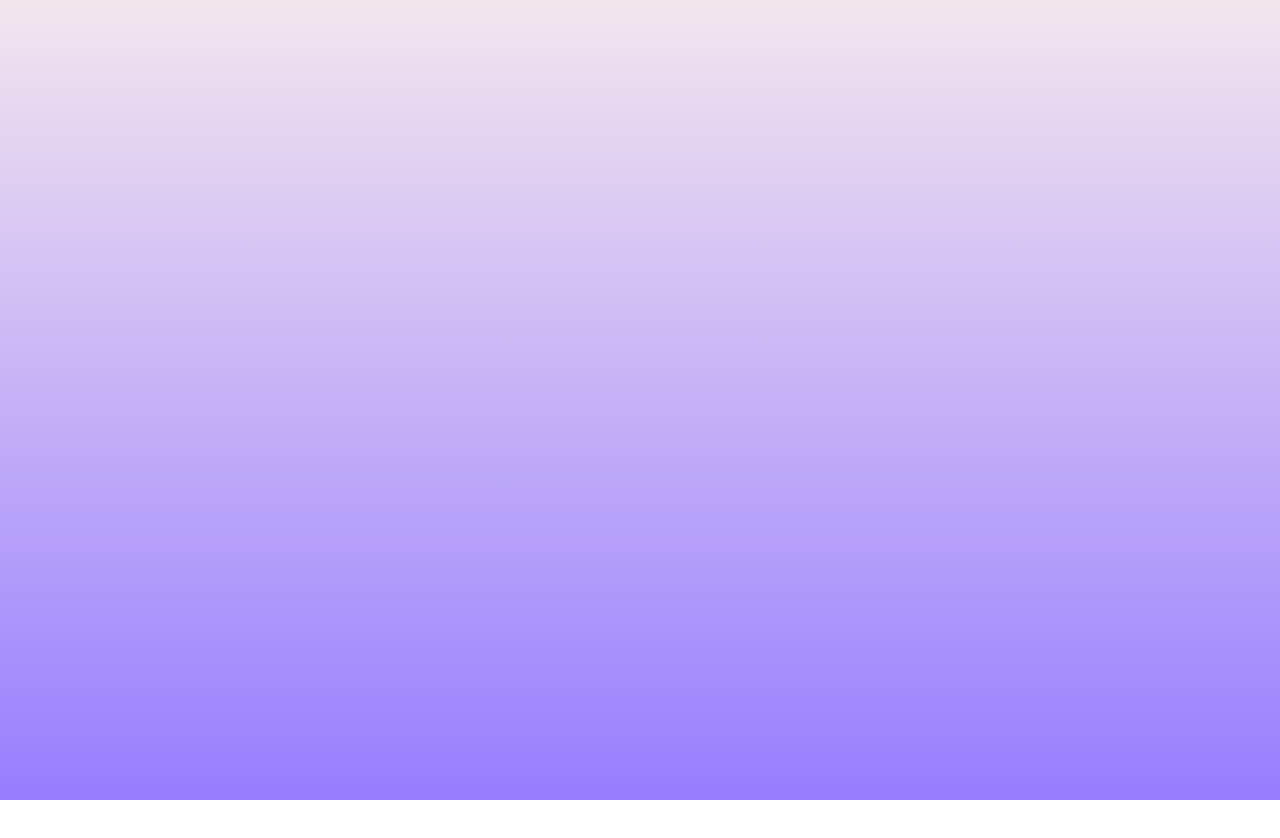
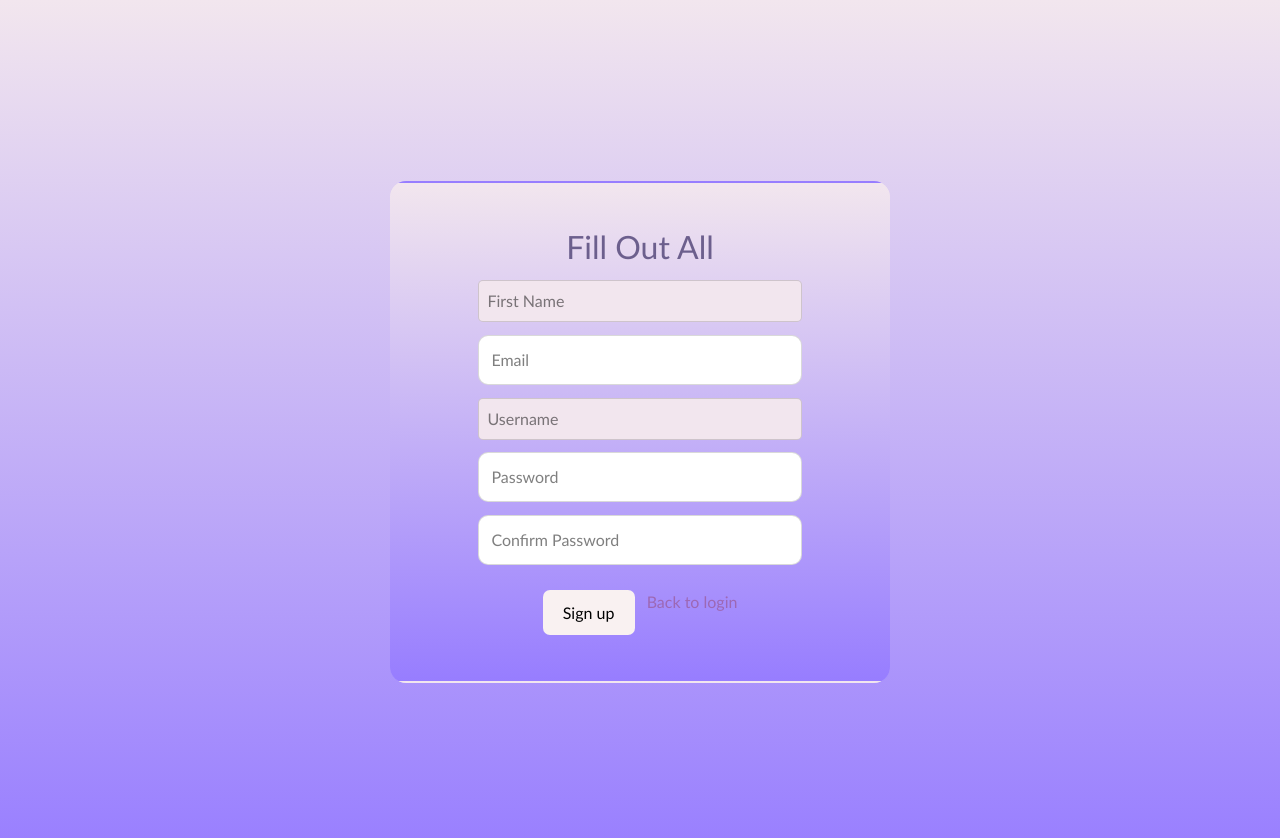
Before and after one commit to minci1305/EminaProject, a React (Vite) app: page /signup in a window 1280 px wide. Before the commit this address had no page. Shown: the top 838 px of the page. Before the commit the page ends 800 px from the top, so only its background shows below. Built offline with nearby package versions, Linux system fonts and the light colour scheme.

Commit message:
added signuo, reused login

```diff
--- a/src/App.jsx
+++ b/src/App.jsx
@@ -3,12 +3,14 @@ import './App.css';
 import ToDoList from './features/ToDoList';
 import LogIn from './features/LogIn';
 import { BrowserRouter, Routes, Route } from 'react-router-dom';
+import SignUp from './features/SignUp';
 
 function App() {
   return (
     <BrowserRouter>
       <Routes>
         <Route path='/login' element={<LogIn />} />
+        <Route path='/signup' element={<SignUp />} />
         <Route path='/todolist' element={<ToDoList />} />
       </Routes>
     </BrowserRouter>
--- a/src/features/Login.jsx
+++ b/src/features/Login.jsx
@@ -38,7 +38,7 @@ export default function LogIn() {
 
           <div className="login-actions">
             <button type="submit">Log in</button>
-            <Link to="/signup">Sign up</Link>
+            <Link to="/signup">Don't have a user? Click here to sign up!</Link>
           </div>
         </form>
       </div>
--- a/src/features/SignUp.jsx
+++ b/src/features/SignUp.jsx
@@ -0,0 +1,74 @@
+import { useState } from "react";
+import { Link, useNavigate } from "react-router-dom";
+import "../index.css";
+
+export default function SignUp() {
+  const navigate = useNavigate();
+
+   const [form, setForm] = useState({
+    firstname: "",
+    email: "",
+    username: "",
+    password: "" ,
+    confirmPassword: "",
+});
+
+  function handleChange(e) {
+    setForm(prev => ({ ...prev, [e.target.name]: e.target.value }));
+  }
+
+  function handleSubmit(e) {
+    e.preventDefault();
+    // later: validate + call backend
+    navigate("/todolist");
+  }
+
+return (
+    <div className="login-page">
+        <div className="login-card">
+            <h1>Fill Out All</h1>
+            <form className="login-form" onSubmit={handleSubmit}>
+                <input
+                    name="firstname"
+                    type="text"
+                    placeholder="First Name"
+                    value={form.firstname}
+                    onChange={handleChange}
+                />
+                <input
+                    name="email"
+                    type="email"
+                    placeholder="Email"
+                    value={form.email}
+                    onChange={handleChange}
+                />
+                <input
+                    name="username"
+                    type="text"
+                    placeholder="Username"
+                    value={form.username}
+                    onChange={handleChange}
+                />
+                <input
+                    name="password"
+                    type="password"
+                    placeholder="Password"
+                    value={form.password}
+                    onChange={handleChange}
+                />
+                <input
+                    name="confirmPassword"
+                    type="password"
+                    placeholder="Confirm Password"
+                    value={form.confirmPassword}
+                    onChange={handleChange}
+                />
+                <div className="login-actions">
+                    <button type="submit">Sign up</button>
+                    <Link to={'/login'}>Back to login</Link>
+                </div>
+            </form>
+        </div>
+    </div>
+);
+}
--- a/src/features/ToDoList.jsx
+++ b/src/features/ToDoList.jsx
@@ -44,6 +44,9 @@ export default function ToDoList({name}) {
         <input type="text" onChange={handleInputChange}></input>
         <button onClick={handleAddClick}>Add</button>
         <button onClick={() => setList([])}>Remove All</button>
+        <div className="signout-actions">
+            <Link to="/login">Sign Out</Link>
+        </div>
          </Wrapper>
         </>
 
--- a/src/index.css
+++ b/src/index.css
@@ -5,11 +5,13 @@
 
 a {
   font-weight: 500;
-  color: #646cff;
+  color: #9d68b4;
   text-decoration: inherit;
+  align-self: start;
 }
+
 a:hover {
-  color: #535bf2;
+  color: gradient(to right, #F2E6EE, #977DFF);
 }
 
 body {
@@ -32,7 +34,6 @@ button {
   font-family: inherit;
   background-color: #1a1a1a;
   cursor: pointer;
-  transition: border-color 0.25s;
 }
 
 /* LOGIN */
@@ -45,22 +46,13 @@ button {
 }
 
 .login-card {
- /* width: 400px;
-  padding: 40px;
-  border-radius: 12px;
-  border: transparent 10px solid;
-  background-color: #977DFF;
-  background-image: linear-gradient(red,blue),
-    radial-gradient(
-    circle at 50% 250%,
-    rgb(118, 60, 135),
-    transparent
-    ); */
+    height: auto;
     width: 500px;
     border-radius: 1rem;
     position: relative;
-    background: hsl(#977DFF) h s l / 0.2;
+    background: rgba(255, 255, 255, 0.18);
     backdrop-filter:blur(12px);
+    padding: 3rem;
 }
 
 .login-card::before {
@@ -69,7 +61,7 @@ button {
   z-index: -1;
   inset: 0;
   border-radius: inherit;
-  border: 1px solid transparent;
+  border: 2px solid transparent;
   background: linear-gradient(#F2E6EE, #977DFF);
   mask: linear-gradient(black) border-box,
         linear-gradient(black) padding-box;
@@ -82,7 +74,7 @@ button {
 
 .login-form {
   display: grid;
-  gap: 0.15rem;
+  gap: 0.80rem;
 }
 
 .login-form input {
@@ -101,5 +93,10 @@ button {
   gap: 0.75rem;
   justify-content: center;
   margin-top: 0.75rem;
+}
 
+.signout-actions {
+  display: flex;
+  gap: 0.75rem;
+  margin-top: 0.75rem;
 }
```
